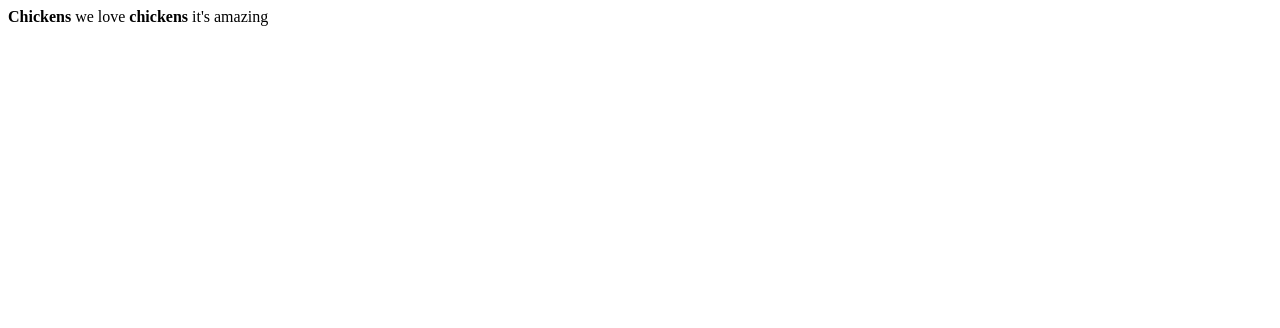
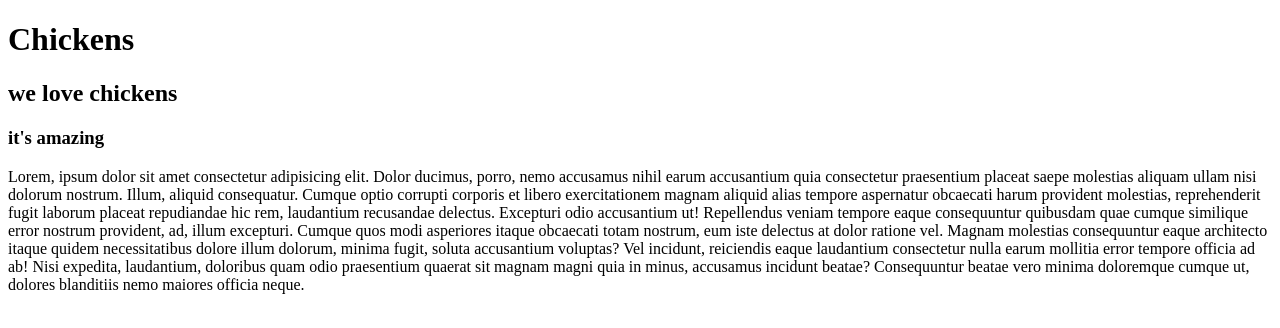
Before and after one commit to allisonchuu/my-repo, a plain HTML site: page webdevbc21/chickens.html in a window 1280 px wide. Drawn offline with Linux system fonts and the light colour scheme.

Commit message:
Updated chickens.html

```diff
--- a/webdevbc21/chickens.html
+++ b/webdevbc21/chickens.html
@@ -1,3 +1,32 @@
-<b>Chickens</b>
-we love <b>chickens</b>
-it's amazing
+<!DOCTYPE html>
+<html>
+
+<head>
+    <title>
+        Chickens - Allisopedia
+    </title>
+</head>
+
+<body>
+    <h1>Chickens</h1>
+    <h2>we love chickens</h2>
+    <h3>it's amazing</h3>
+
+    <p>Lorem, ipsum dolor sit amet consectetur adipisicing elit. Dolor ducimus, porro, nemo accusamus nihil earum
+        accusantium quia consectetur praesentium placeat saepe molestias aliquam ullam nisi dolorum nostrum. Illum,
+        aliquid consequatur.
+        Cumque optio corrupti corporis et libero exercitationem magnam aliquid alias tempore aspernatur obcaecati harum
+        provident molestias, reprehenderit fugit laborum placeat repudiandae hic rem, laudantium recusandae delectus.
+        Excepturi odio accusantium ut!
+        Repellendus veniam tempore eaque consequuntur quibusdam quae cumque similique error nostrum provident, ad, illum
+        excepturi. Cumque quos modi asperiores itaque obcaecati totam nostrum, eum iste delectus at dolor ratione vel.
+        Magnam molestias consequuntur eaque architecto itaque quidem necessitatibus dolore illum dolorum, minima fugit,
+        soluta accusantium voluptas? Vel incidunt, reiciendis eaque laudantium consectetur nulla earum mollitia error
+        tempore officia ad ab!
+        Nisi expedita, laudantium, doloribus quam odio praesentium quaerat sit magnam magni quia in minus, accusamus
+        incidunt beatae? Consequuntur beatae vero minima doloremque cumque ut, dolores blanditiis nemo maiores officia
+        neque.
+    </p>
+</body>
+
+</html>
```
